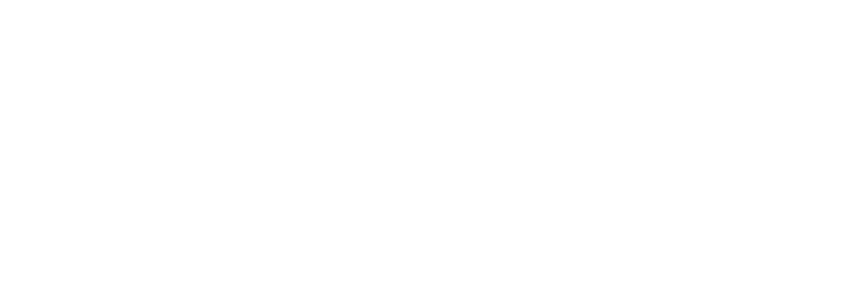
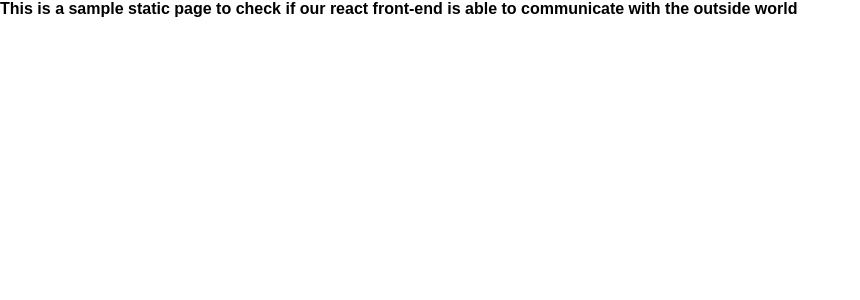
Before and after one commit to Rahul-Moje/CloudProjectFrontEnd, a React (Create React App) app: page /static in a window 1280 px wide. Before the commit this address had no page. Shown: the top 300 px of the page, without its empty margins (0-860 px from the left). Built offline with nearby package versions, Linux system fonts and the light colour scheme.

Commit message:
Consume test endpoing

```diff
--- a/src/App.js
+++ b/src/App.js
@@ -2,6 +2,7 @@ import { BrowserRouter, Route, Routes } from "react-router-dom";
 import "./App.css";
 import IssueBook from "./components/issueBook/IssueBook";
 import TestConnectivity from "./pages/TestConnectivity";
+import StaticPage from "./pages/StaticPage";
 
 function App() {
   return (
@@ -10,6 +11,7 @@ function App() {
         <Routes>
           <Route path="/test" element={<TestConnectivity />} />
           <Route path="/" element={ <IssueBook />} />
+          <Route path="/static" element={<StaticPage />} />
         </Routes>
       </BrowserRouter>
     </div>
--- /dev/null
+++ b/src/pages/StaticPage.js
@@ -0,0 +1,11 @@
+
+
+const StaticPage = () => {
+    return(
+        <div>
+            <h4>This is a sample static page to check if our react front-end is able to communicate with the outside world</h4>
+        </div>
+    )
+}
+
+export default StaticPage
```
